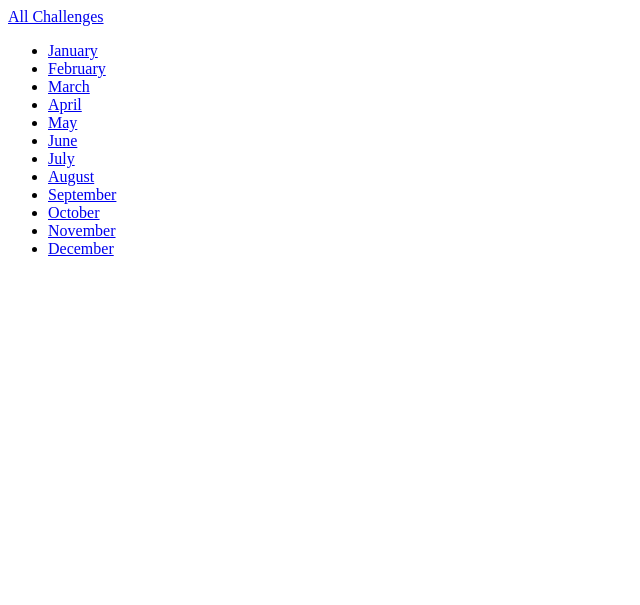
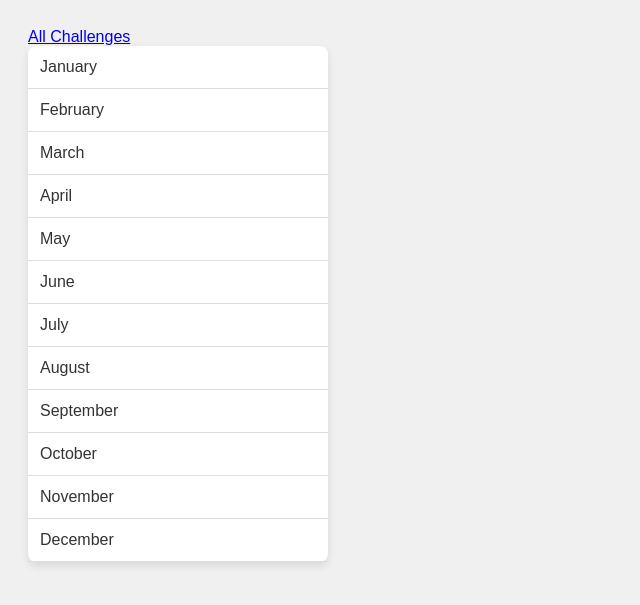
Before and after one commit to Laaad/MyProject, a Django app: page /challenges/ in a window 1280 px wide. Shown: the top 605 px of the page, without its empty margins (0-640 px from the left). Run offline with Django 5.2, Linux system fonts and the light colour scheme.

Commit message:
add some styling to the challenges page

```diff
--- /dev/null
+++ b/mypage/challenges/static/challenges/challenges.css
@@ -0,0 +1,36 @@
+/* styles.css */
+
+body {
+    font-family: Arial, sans-serif;
+    background-color: #f0f0f0;
+    padding: 20px;
+}
+
+ul {
+    list-style-type: none;
+    padding: 0;
+    margin: 0;
+    background-color: #fff;
+    box-shadow: 0 4px 8px rgba(0, 0, 0, 0.1);
+    border-radius: 8px;
+    max-width: 300px;
+}
+
+ul li {
+    padding: 12px;
+    border-bottom: 1px solid #ddd;
+    transition: background-color 0.3s;
+}
+
+ul li:hover {
+    background-color: #f0f0f0;
+}
+
+ul li a {
+    text-decoration: none;
+    color: #333;
+}
+
+ul li a:hover {
+    color: #555;
+}
--- a/mypage/challenges/templates/challenges/index.html
+++ b/mypage/challenges/templates/challenges/index.html
@@ -1,4 +1,9 @@
 {% extends "base.html" %}
+{% load static %}
+
+{%block css_files %}
+    <link rel="stylesheet" href="{% static 'challenges/challenges.css' %}">
+{% endblock %}
 
 {% block page_title %}
     All Changes
--- a/mypage/templates/base.html
+++ b/mypage/templates/base.html
@@ -3,6 +3,9 @@
 <head>
     <meta charset="UTF-8">
     <title>{% block page_title %} My Challenges {% endblock %}</title>
+    {% block css_files %}
+    {% endblock %}
+
 </head>
 <body>
     {% block content %} {% endblock %}
```
